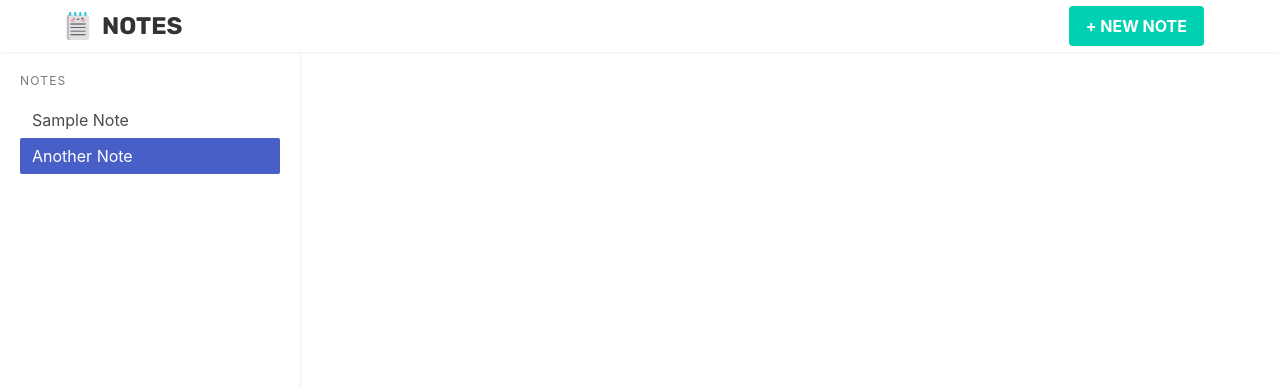
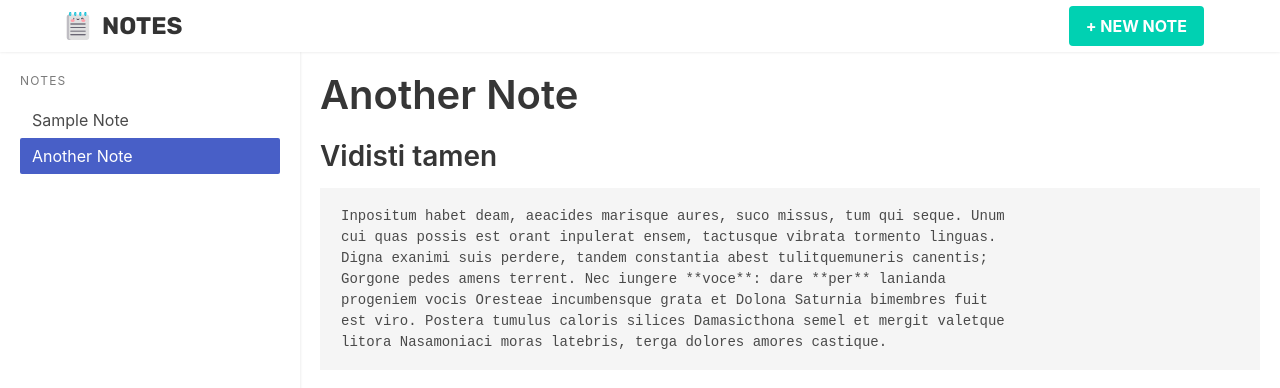
Before and after one commit to jamup-dev/react-with-firestore, a React (Create React App) app in the folder note-app-project/01-basic-app/: page /note/4accb4a4-3052-4eba-9e25-3a04d202cc3c in a window 1280 px wide. Shown: the top 388 px of the page. Built offline with nearby package versions, Linux system fonts and the light colour scheme.

Commit message:
feat: add view note

```diff
--- a/note-app-project/01-basic-app/src/App.js
+++ b/note-app-project/01-basic-app/src/App.js
@@ -1,104 +1,17 @@
 import React, { useReducer, useEffect } from 'react';
-import uuid4 from 'uuid/v4';
 import { BrowserRouter as Router, Switch, Route } from 'react-router-dom';
 
 import './style.scss';
+
 import Sidebar from './components/Sidebar';
 import Nav from './components/Nav';
-
 import Home from './routes/Home';
-
-const initialNotes = [
-  {
-    id: uuid4(),
-    title: 'Sample Note',
-    note: `## Est relatu rigore facitis montibus bibulis
-
-Primos committere placet ille unda scires vicem pariturae ex rapiare quater
-violabere fulva patruelibus, carmen florentis culpa. Maenaliosque quoque sulcis
-curalium in palude flumineis texere, in inicit frondes. Tollite equam, infuso in
-erat iugulo turba. Dat adsere non, in cum longeque ergo.
-
-1. Est fatebor unica
-2. Non est umerique vise una
-3. Non nomen in quem umbra
-4. Pavonibus capiebat tormentis pugnare et faciem
-5. Portis Tarentum viro
-6. Respicit puerpera quicquid divesque defendere in foret`,
-  },
-  {
-    id: uuid4(),
-    title: 'Another Note',
-    note: `## Vidisti tamen
-
-    Inpositum habet deam, aeacides marisque aures, suco missus, tum qui seque. Unum
-    cui quas possis est orant inpulerat ensem, tactusque vibrata tormento linguas.
-    Digna exanimi suis perdere, tandem constantia abest tulitquemuneris canentis;
-    Gorgone pedes amens terrent. Nec iungere **voce**: dare **per** lanianda
-    progeniem vocis Oresteae incumbensque grata et Dolona Saturnia bimembres fuit
-    est viro. Postera tumulus caloris silices Damasicthona semel et mergit valetque
-    litora Nasamoniaci moras latebris, terga dolores amores castique.`,
-  },
-];
-
-const getPosition = (haystack, id) => {
-  const position = haystack.findIndex(item => {
-    return item.id === id;
-  });
-  if (position === -1) {
-    throw new Error('Invalid id passed to payload during notes update.');
-  }
-  return position;
-};
-
-function getInitialNotes() {
-  const fromLocalStorage = window.localStorage.getItem('note-app-notes');
-  if (fromLocalStorage) {
-    try {
-      return JSON.parse(fromLocalStorage);
-    } catch {
-      return initialNotes;
-    }
-  }
-  return initialNotes;
-}
-
-function setNotesToLocalStorage(notes) {
-  window.localStorage.setItem('note-app-notes', JSON.stringify(notes));
-}
-
-/**
- * Reducer for managing notes.
- *
- * @param {Array} state Current notes.
- * @param {Object} action Dispatcher action.
- */
-function notesReducer(state, action) {
-  if (action.type === 'add') {
-    return [action.payload, ...state];
-  } else if (action.type === 'update') {
-    const position = getPosition(state, action.payload.id);
-    return [
-      ...state.slice(0, position),
-      {
-        id: action.payload.id,
-        title: action.payload.title,
-        note: action.payload.note,
-      },
-      ...state.slice(position + 1),
-    ];
-  } else if (action.type === 'delete') {
-    const position = getPosition(state, action.payload.id);
-    return [...state.slice(0, position), ...state.slice(position + 1)];
-  }
-  throw new Error('Invalid type passed to action.');
-}
+import View from './routes/View';
+import Error404 from './components/404';
+import { useNotes, notesCtx } from './utils/note';
 
 function App() {
-  const [notes, dispatch] = useReducer(notesReducer, null, getInitialNotes);
-  useEffect(() => {
-    setNotesToLocalStorage(notes);
-  }, [notes]);
+  const [notes] = useNotes();
 
   const sidebarLinks = notes.map(note => ({
     label: note.title,
@@ -107,7 +20,7 @@ function App() {
 
   return (
     <Router>
-      <>
+      <notesCtx.Provider value={notes}>
         <header>
           <Nav />
         </header>
@@ -117,11 +30,13 @@ function App() {
             <div className="container">
               <Switch>
                 <Route path="/" exact component={Home} />
+                <Route path="/note/:noteId" component={View} />
+                <Route component={Error404} />
               </Switch>
             </div>
           </div>
         </main>
-      </>
+      </notesCtx.Provider>
     </Router>
   );
 }
--- /dev/null
+++ b/note-app-project/01-basic-app/src/components/404/index.js
@@ -0,0 +1,17 @@
+import React from 'react';
+import imgUrl from './ghost.svg';
+
+import './style.scss';
+
+export default function Error404({
+  title = 'Page Not Found',
+  description = 'Sorry the page you are looking for, can not be found. Please try going to the home page.',
+}) {
+  return (
+    <div className="notes-app-404">
+      <img src={imgUrl} alt="Error 404" className="notes-app-404__image" />
+      <h2 className="title is-2 font-rubik notes-app-404__title">{title}</h2>
+      <p className="is-size-5 has-text-grey">{description}</p>
+    </div>
+  );
+}
--- /dev/null
+++ b/note-app-project/01-basic-app/src/components/404/style.scss
@@ -0,0 +1,14 @@
+.notes-app-404 {
+	text-align: center;
+	margin: 20px 0;
+	& &__image {
+		display: block;
+		height: 128px;
+		width: auto;
+		margin: 0 auto 40px;
+	}
+
+	& &__title {
+		text-transform: uppercase;
+	}
+}
--- a/note-app-project/01-basic-app/src/routes/Home/index.js
+++ b/note-app-project/01-basic-app/src/routes/Home/index.js
@@ -9,15 +9,19 @@ export default function Home() {
       <div className="notes-home__imgwrap">
         <img src={logoUrl} className="notes-home__img" alt="Take Notes" />
       </div>
-      <h2 className="notes-home__title title is-2">Notes App</h2>
-      <h3 className="notes-home__subtitle subtitle is-3">
+      <h2 className="notes-home__title title is-2 has-text-black-ter">
+        Notes App
+      </h2>
+      <h3 className="notes-home__subtitle subtitle is-3 has-text-grey">
         Take notes, never forget
       </h3>
-      <p className="is-size-5">
+      <p className="is-size-5 has-text-grey-light">
         Welcome to your notes. Add new notes, read and edit existing and more.
         Synced live to all your devices.
       </p>
-      <p className="is-size-5">Click on NEW NOTES to get started.</p>
+      <p className="is-size-5 has-text-grey-light">
+        Click on NEW NOTES to get started.
+      </p>
     </section>
   );
 }
--- /dev/null
+++ b/note-app-project/01-basic-app/src/routes/View/index.js
@@ -0,0 +1,27 @@
+import React, { useContext } from 'react';
+import Markdown from 'markdown-to-jsx';
+
+import Error404 from '../../components/404';
+import { notesCtx, getPosition } from '../../utils/note';
+
+export default function View({ match }) {
+  const notes = useContext(notesCtx);
+  const position = getPosition(notes, match.params.noteId);
+  if (position === -1) {
+    return (
+      <Error404
+        title="Note not found"
+        description="The note you are trying to access can not be found."
+      />
+    );
+  }
+  const note = notes[position];
+  return (
+    <>
+      <h2 className="title is-2">{note.title}</h2>
+      <div className="content">
+        <Markdown>{note.note}</Markdown>
+      </div>
+    </>
+  );
+}
--- /dev/null
+++ b/note-app-project/01-basic-app/src/utils/note.js
@@ -0,0 +1,101 @@
+import { createContext, useReducer, useEffect } from 'react';
+import uuid4 from 'uuid/v4';
+
+const initialNotes = [
+  {
+    id: uuid4(),
+    title: 'Sample Note',
+    note: `## Est relatu rigore facitis montibus bibulis
+
+Primos committere placet ille unda scires vicem pariturae ex rapiare quater
+violabere fulva patruelibus, carmen florentis culpa. Maenaliosque quoque sulcis
+curalium in palude flumineis texere, in inicit frondes. Tollite equam, infuso in
+erat iugulo turba. Dat adsere non, in cum longeque ergo.
+
+1. Est fatebor unica
+2. Non est umerique vise una
+3. Non nomen in quem umbra
+4. Pavonibus capiebat tormentis pugnare et faciem
+5. Portis Tarentum viro
+6. Respicit puerpera quicquid divesque defendere in foret`,
+  },
+  {
+    id: uuid4(),
+    title: 'Another Note',
+    note: `## Vidisti tamen
+
+    Inpositum habet deam, aeacides marisque aures, suco missus, tum qui seque. Unum
+    cui quas possis est orant inpulerat ensem, tactusque vibrata tormento linguas.
+    Digna exanimi suis perdere, tandem constantia abest tulitquemuneris canentis;
+    Gorgone pedes amens terrent. Nec iungere **voce**: dare **per** lanianda
+    progeniem vocis Oresteae incumbensque grata et Dolona Saturnia bimembres fuit
+    est viro. Postera tumulus caloris silices Damasicthona semel et mergit valetque
+    litora Nasamoniaci moras latebris, terga dolores amores castique.`,
+  },
+];
+
+export const getPosition = (haystack, id) => {
+  const position = haystack.findIndex(item => {
+    return item.id === id;
+  });
+  return position;
+};
+
+function getInitialNotes() {
+  const fromLocalStorage = window.localStorage.getItem('note-app-notes');
+  if (fromLocalStorage) {
+    try {
+      return JSON.parse(fromLocalStorage);
+    } catch {
+      return initialNotes;
+    }
+  }
+  return initialNotes;
+}
+
+function setNotesToLocalStorage(notes) {
+  window.localStorage.setItem('note-app-notes', JSON.stringify(notes));
+}
+
+/**
+ * Reducer for managing notes.
+ *
+ * @param {Array} state Current notes.
+ * @param {Object} action Dispatcher action.
+ */
+function notesReducer(state, action) {
+  if (action.type === 'add') {
+    return [action.payload, ...state];
+  } else if (action.type === 'update') {
+    const position = getPosition(state, action.payload.id);
+    if (position === -1) {
+      throw new Error('Invalid id passed to payload during notes update.');
+    }
+    return [
+      ...state.slice(0, position),
+      {
+        id: action.payload.id,
+        title: action.payload.title,
+        note: action.payload.note,
+      },
+      ...state.slice(position + 1),
+    ];
+  } else if (action.type === 'delete') {
+    const position = getPosition(state, action.payload.id);
+    if (position === -1) {
+      throw new Error('Invalid id passed to payload during notes update.');
+    }
+    return [...state.slice(0, position), ...state.slice(position + 1)];
+  }
+  throw new Error('Invalid type passed to action.');
+}
+
+export function useNotes() {
+  const [notes, dispatch] = useReducer(notesReducer, null, getInitialNotes);
+  useEffect(() => {
+    setNotesToLocalStorage(notes);
+  }, [notes]);
+  return [notes, dispatch];
+}
+
+export const notesCtx = createContext();
```
Also changed, not shown: note-app-project/01-basic-app/package.json (+7 -1 lines), package.json (deleted, +0 -12 lines), note-app-project/01-basic-app/src/components/404/ghost.svg (added), 1 other file (tests, documents, lock files or other folders).
